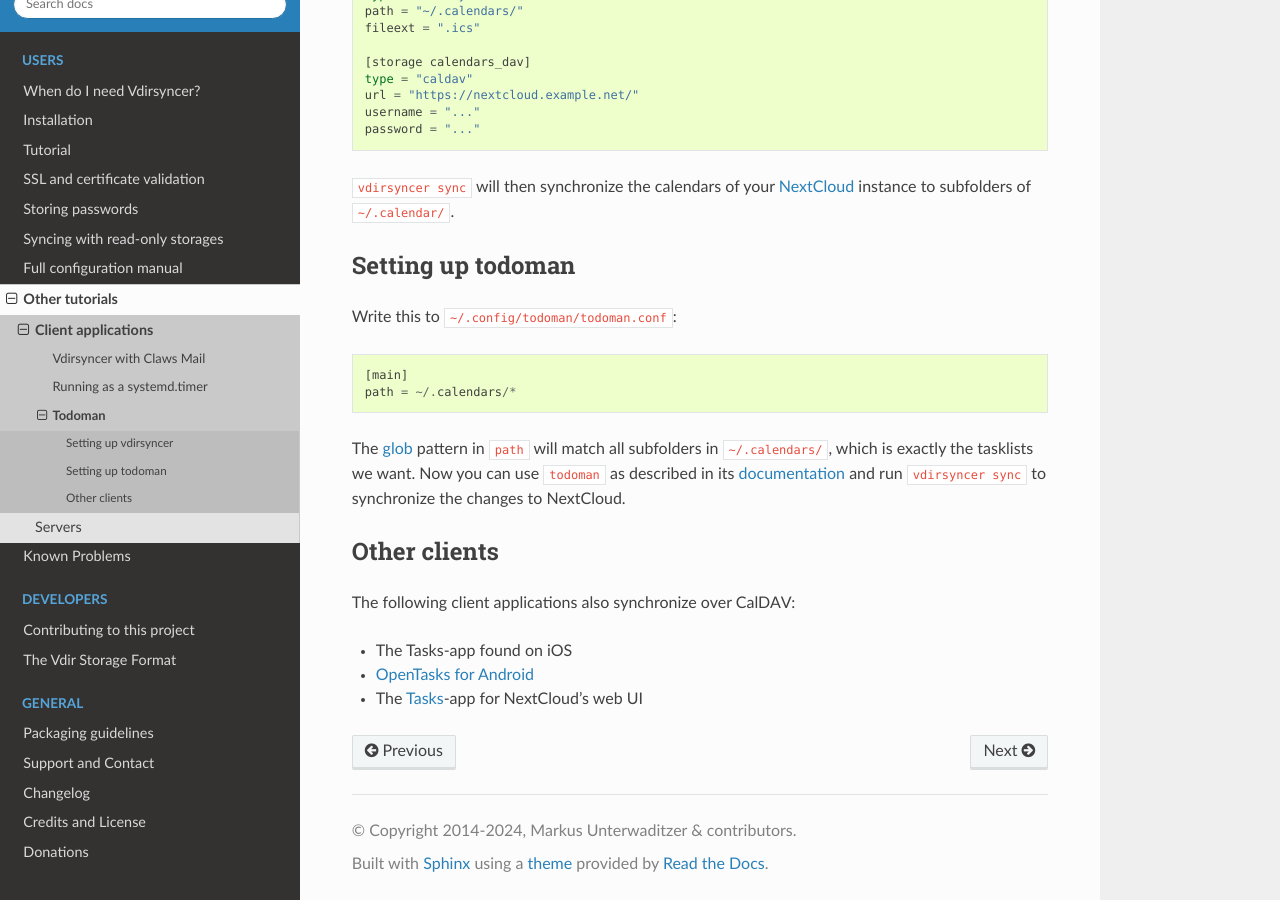
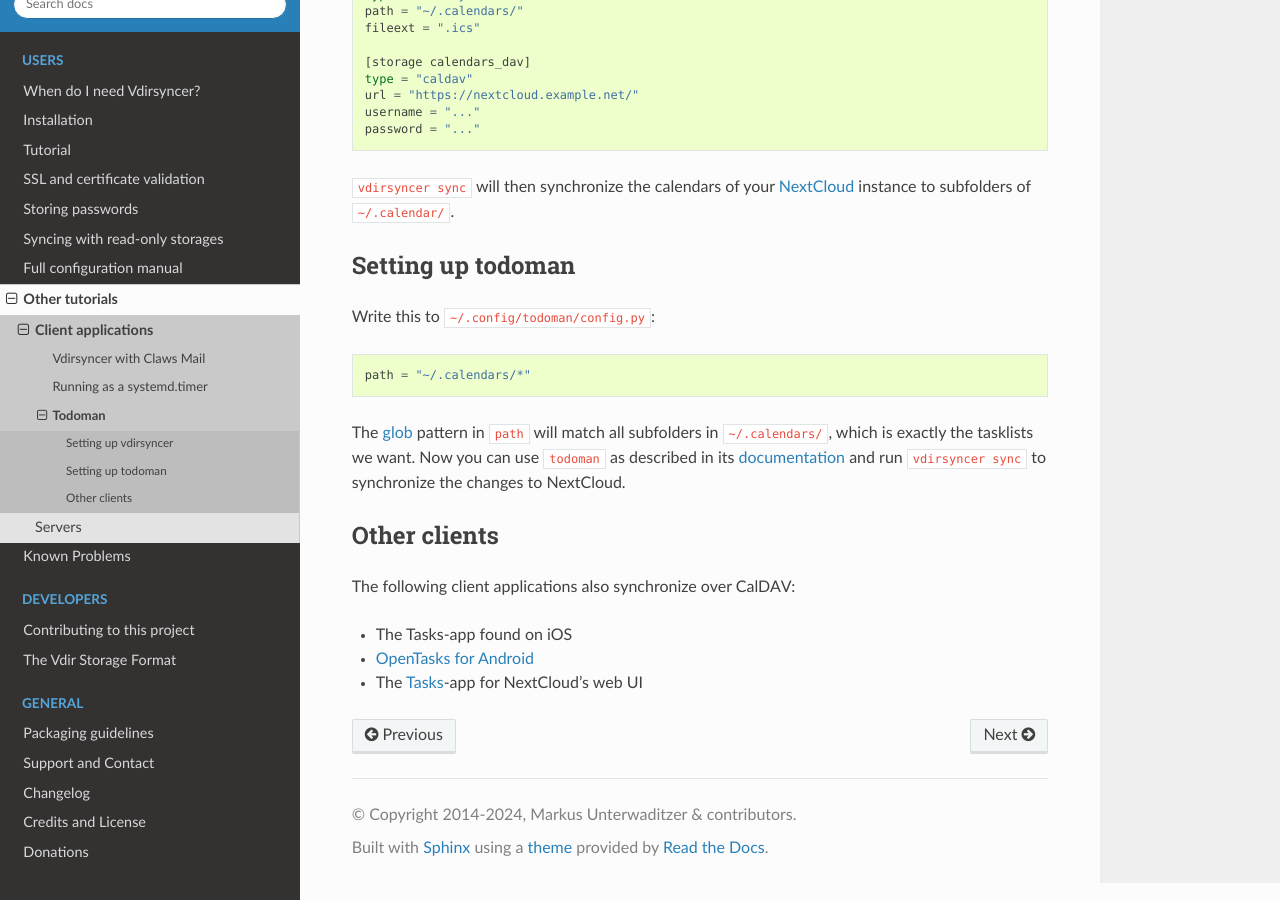
Before and after one commit to pimutils/vdirsyncer, a Sphinx documentation site: the page built from docs/tutorials/todoman.rst, in a window 1280 px wide and 900 px high, scrolled down 694 px. Built offline with Sphinx 7.4.7 and the Read the Docs theme 2.0.0, drawn with Linux system fonts in a browser that asks for light colours.

Commit message:
docs: update config info on todoman tutorial

```diff
--- a/docs/tutorials/todoman.rst
+++ b/docs/tutorials/todoman.rst
@@ -48,10 +48,9 @@ instance to subfolders of ``~/.calendar/``.
 Setting up todoman
 ==================
 
-Write this to ``~/.config/todoman/todoman.conf``::
+Write this to ``~/.config/todoman/config.py``::
 
-    [main]
-    path = ~/.calendars/*
+    path = "~/.calendars/*"
 
 The glob_ pattern in ``path`` will match all subfolders in ``~/.calendars/``,
 which is exactly the tasklists we want. Now you can use ``todoman`` as
```
